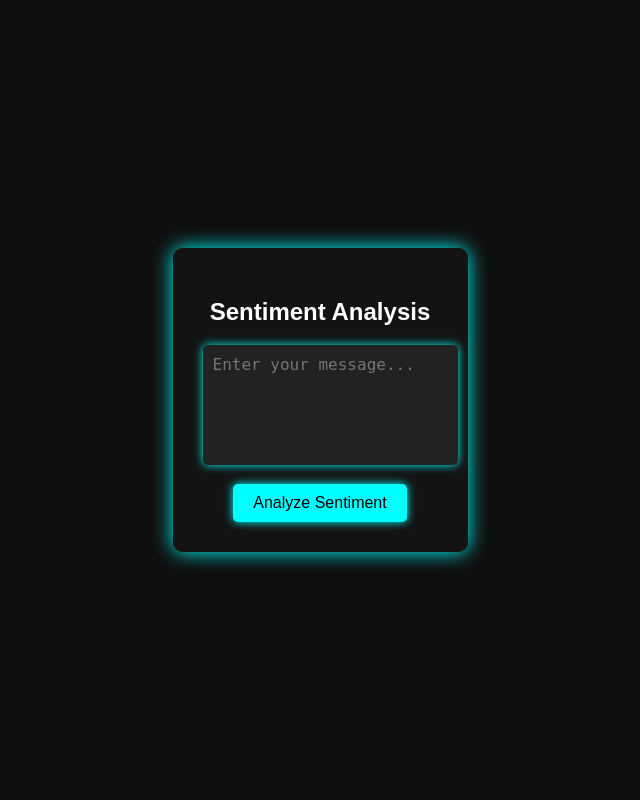
After one commit to toufiqsaheb/project-NLP, a Flask app: template templates/predict.html in a window 1280 px wide. The commit adds this page. Shown: the whole page, without its empty margins (320-960 px from the left). Run offline with Flask 3, Linux system fonts and the light colour scheme; the template is opened without the code that fills it, so the values that code supplies are empty.

Commit message:
commited changes

```diff
--- a/app.py
+++ b/app.py
@@ -0,0 +1,17 @@
+from flask import Flask,render_template,request
+app=Flask(__name__)
+
+@app.route("/")
+
+def index():
+    return render_template("index.html")
+@app.route("/predict",methods=["POST","GET"])
+
+def predict():
+    if request.method=="POST":
+        msg=request.form.get("message")
+        print(msg)
+    else:
+        return render_template("predict.html")
+if __name__=="__main__":
+    app.run(host="0.0.0.0",port=5050)
--- /dev/null
+++ b/templates/predict.html
@@ -0,0 +1,81 @@
+<!DOCTYPE html>
+<html lang="en">
+<head>
+    <meta charset="UTF-8">
+    <meta name="viewport" content="width=device-width, initial-scale=1.0">
+    <title>Sentiment Analysis</title>
+    <style>
+        body {
+            background-color: #0f0f0f;
+            color: white;
+            font-family: Arial, sans-serif;
+            display: flex;
+            justify-content: center;
+            align-items: center;
+            height: 100vh;
+            margin: 0;
+        }
+
+        .container {
+            background: rgba(20, 20, 20, 0.9);
+            padding: 30px;
+            border-radius: 10px;
+            box-shadow: 0 0 20px #0ff;
+            text-align: center;
+            animation: fadeIn 1s ease-in-out;
+        }
+
+        @keyframes fadeIn {
+            from { opacity: 0; transform: scale(0.9); }
+            to { opacity: 1; transform: scale(1); }
+        }
+
+        textarea {
+            width: 100%;
+            height: 100px;
+            padding: 10px;
+            border: none;
+            border-radius: 5px;
+            background: #222;
+            color: #0ff;
+            font-size: 16px;
+            outline: none;
+            resize: none;
+            box-shadow: 0 0 10px #0ff;
+            transition: all 0.3s;
+        }
+
+        textarea:focus {
+            box-shadow: 0 0 20px #0ff;
+        }
+
+        button {
+            margin-top: 15px;
+            padding: 10px 20px;
+            border: none;
+            border-radius: 5px;
+            background: #0ff;
+            color: #000;
+            font-size: 16px;
+            cursor: pointer;
+            box-shadow: 0 0 10px #0ff;
+            transition: all 0.3s;
+        }
+
+        button:hover {
+            box-shadow: 0 0 20px #0ff;
+            transform: scale(1.1);
+        }
+    </style>
+</head>
+<body>
+    <div class="container">
+        <h2>Sentiment Analysis</h2>
+        <form action="/predict" method="post">
+            <textarea name="message" placeholder="Enter your message..."></textarea>
+            <br>
+            <button type="submit">Analyze Sentiment</button>
+        </form>
+    </div>
+</body>
+</html>
```
Also changed, not shown: templates/index.html (+5 -50 lines), 1 other file.
